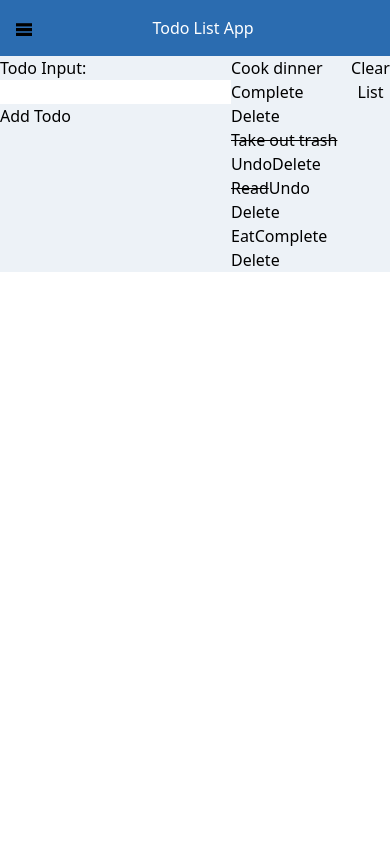
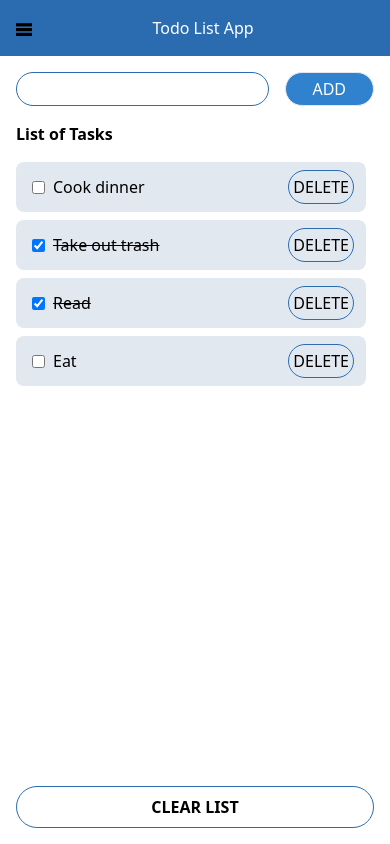
Before and after one commit to josephttran/react-todo, a React (Create React App) app: page / in a window 390 px wide. Built offline with nearby package versions, Linux system fonts and the light colour scheme.

Commit message:
Style design mobile first

```diff
--- a/src/App.js
+++ b/src/App.js
@@ -4,16 +4,20 @@ import './styles/app.css';
 import Header from './components/Header';
 import AddTodoForm from './components/form/AddTodoForm';
 import List from './components/list/List';
-import ClearTodoList from './components/buttons/clearTodoList'
+import ClearTodoList from './components/buttons/ClearTodoList'
 
 function App() {
   return (
-    <div>
+    <div className="flex flex-col justify-between bg-white overflow-hidden">
       <Header />
-      <main className="flex bg-gray-200">
-        <AddTodoForm />
+      <main className="px-4">
+        <div className="my-4">
+          <AddTodoForm />
+        </div>
         <List />
-        <ClearTodoList />
+        <div className="fixed bottom-0 left-0 w-screen p-4">
+          <ClearTodoList />
+        </div>
       </main>
     </div>
   );
--- a/src/components/buttons/clearTodoList.js
+++ b/src/components/buttons/clearTodoList.js
@@ -11,9 +11,10 @@ function ClearTodoList() {
     replaceTodoList(dispatch, []);
   }
   return(
-    <div>
-      <button onClick={clearTodoList}>Clear List</button>
-    </div>
+    <button className="w-full p-1 bg-white hover:bg-red-600 border border-blue-700 rounded-full leading-8 font-semibold"
+            onClick={clearTodoList}>
+      CLEAR LIST
+    </button>
   );
 }
 
--- a/src/components/form/AddTodoForm.js
+++ b/src/components/form/AddTodoForm.js
@@ -20,18 +20,15 @@ function AddTodoForm() {
   }
 
   return (
-    <div className="add-to-form">
-      <form onSubmit={handleSubmit}>
-        <label>
-          Todo Input:
-          <input
-            onChange={handleChange}
-            value={textInput}
-          />
-        </label>
-        <button>Add Todo</button>
-      </form>
-    </div>
+    <form onSubmit={handleSubmit} className="flex flex-row leading-8">
+      <input className="flex-grow border border-blue-700 rounded-full focus:bg-blue-200"
+        onChange={handleChange}
+        value={textInput}
+      />
+      <button className="ml-4 w-1/4 bg-blue-600 text-white border rounded-full">
+        ADD
+      </button>
+    </form>
   );
 }
 
--- a/src/components/list/List.js
+++ b/src/components/list/List.js
@@ -23,7 +23,11 @@ function List() {
   }, [state.todos]);
 
   return (
-    <div className="list">
+    <div>
+      <div className="mb-4 font-semibold">
+        List of Tasks
+      </div>
+      <div className="pr-2 h-screen-3/5 flex flex-col flex-grow overflow-auto">
         {todoList.length > 0
           ?
           todoList.map((todo, index) => {
@@ -39,6 +43,8 @@ function List() {
           <div>Todo Empty</div>
       }
       </div>
+    </div>
+
   );
 }
 
--- a/src/components/list/Task.js
+++ b/src/components/list/Task.js
@@ -15,15 +15,17 @@ function Task({todo, index}) {
   }
 
   return (
-    <div className="task">
-      <span className="task-name" style={{ textDecoration: todo.done ? 'line-through' : 'none' }}>
+    <div className="mb-2 p-2 bg-gray-300 flex flex-row items-center rounded-lg">
+      <input className="mx-2"
+              type="checkbox"
+              checked={todo.done}
+              onChange={() => handleClickComplete(index)}/>
+      <span className={todo.done ? "flex-grow line-through" : "flex-grow"} >
         {todo.value}
       </span>
-      <button className="task-btn" onClick={() => handleClickComplete(index)}>
-        {todo.done ? 'Undo' : 'Complete'}
-      </button>
-      <button className="task-del-btn" onClick={handleClickDelete.bind(this, index)}>
-        Delete
+      <button className="mr-1 p-1 relative right-0 border border-blue-700 hover:bg-red-600 rounded-full"
+              onClick={handleClickDelete.bind(this, index)}>
+        DELETE
       </button>
     </div>
   )
```
Also changed, not shown: tailwind.config.js (+7 -0 lines), src/assets/menuIcon.js (line endings or trailing spaces), src/styles/app.css. Lines whose indentation alone changed are shown as unchanged.
